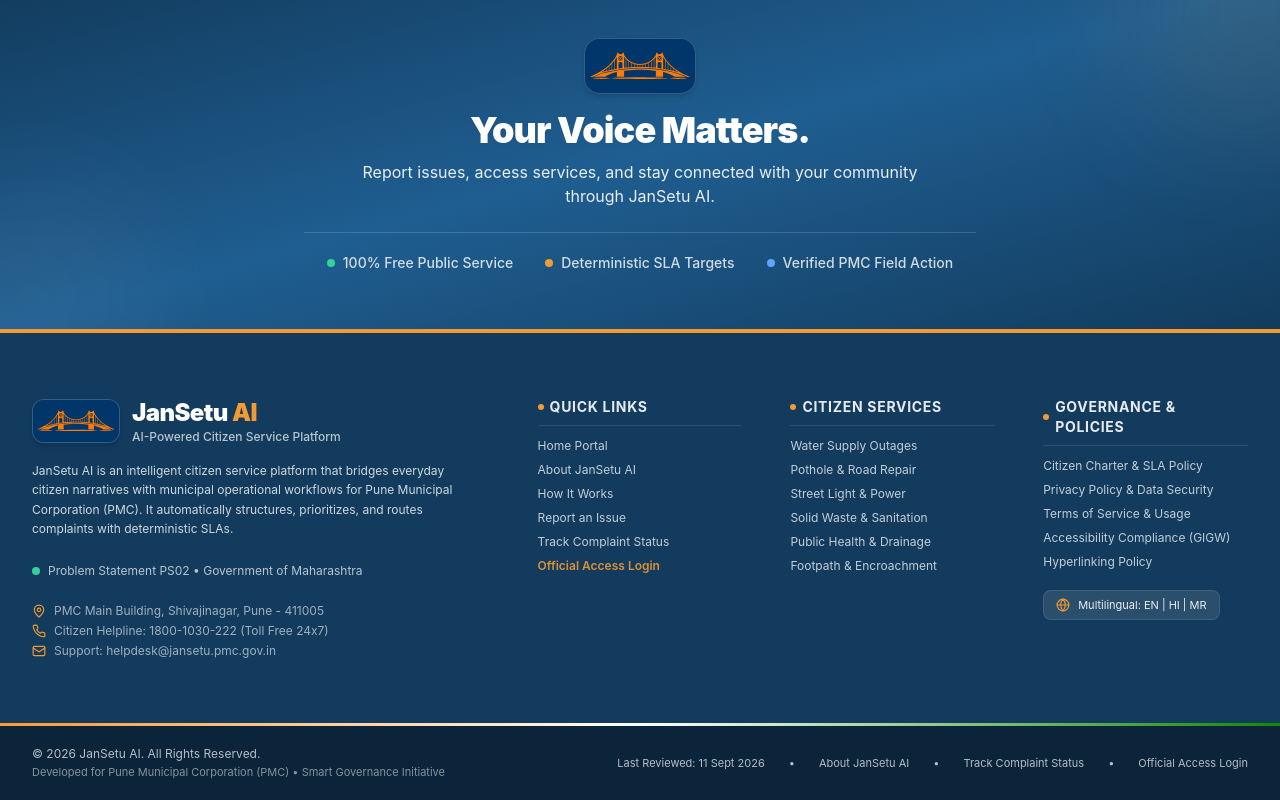
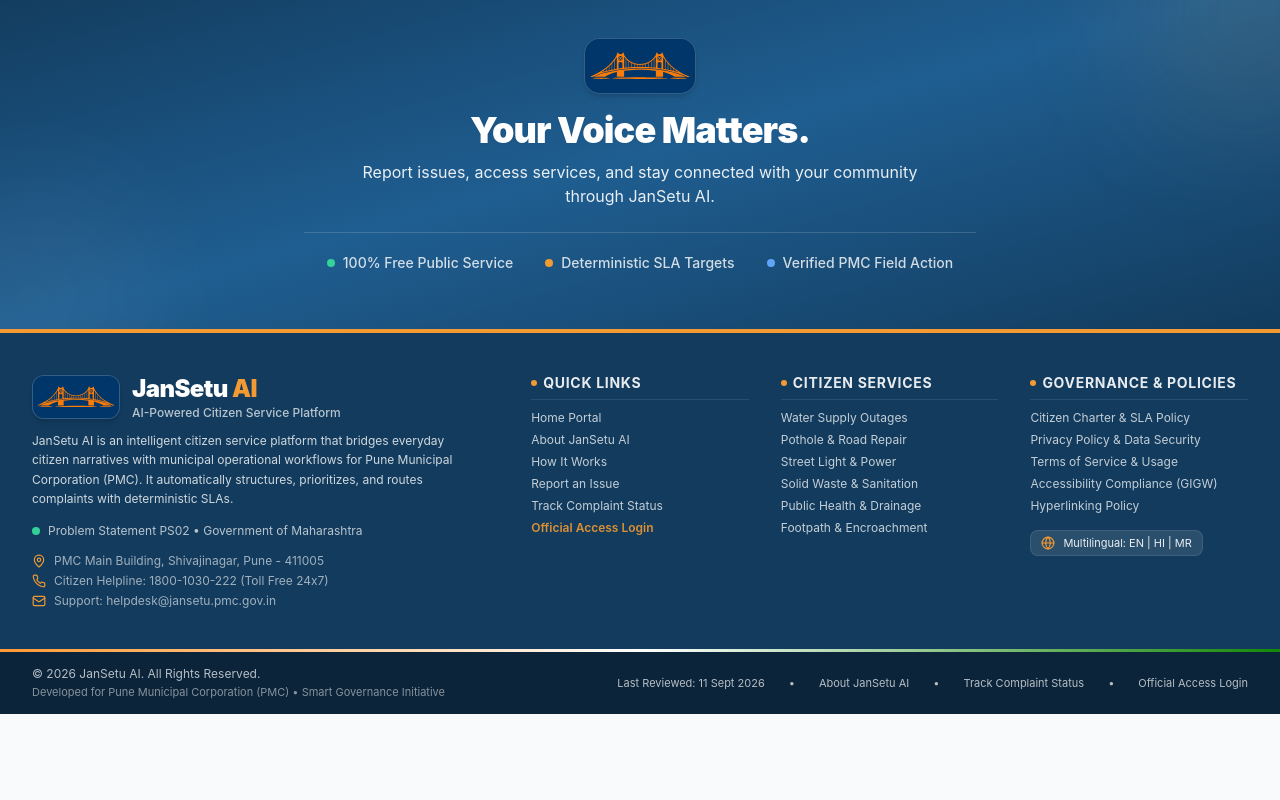
Before and after one commit to Shravanii89/JanSetu-AI, a Next.js app in the folder frontend/: page / in a window 1280 px wide. Shown: the part 2256-3056 px from the top of the page. After the commit the page ends 2970 px from the top, so only its background shows below. Built offline with nearby package versions, Linux system fonts and the light colour scheme.

Commit message:
Enhance Footer

```diff
--- a/frontend/components/layout/Footer.tsx
+++ b/frontend/components/layout/Footer.tsx
@@ -12,10 +12,10 @@
   return (
     <footer className="bg-[#123B5D] text-white border-t-4 border-[#F39A32]">
       {/* Upper Footer: Main Links & Info */}
-      <div className="mx-auto max-w-7xl px-4 sm:px-6 lg:px-8 py-12 lg:py-16">
-        <div className="grid grid-cols-1 md:grid-cols-2 lg:grid-cols-5 gap-8 lg:gap-12">
+      <div className="mx-auto max-w-7xl px-4 sm:px-6 lg:px-8 py-8 sm:py-9 lg:py-10">
+        <div className="grid grid-cols-1 md:grid-cols-2 lg:grid-cols-5 gap-6 lg:gap-8">
           {/* Col 1 & 2: Branding & Description */}
-          <div className="lg:col-span-2 space-y-4">
+          <div className="lg:col-span-2 space-y-2.5">
             <div className="flex items-center gap-3">
               <JanSetuLogo variant="icon" size="md" theme="dark" />
               <div>
@@ -32,12 +32,12 @@
               {t("footer.desc")}
             </p>
 
-            <div className="pt-2 flex items-center gap-2 text-xs text-white/70">
+            <div className="pt-1 flex items-center gap-2 text-xs text-white/70">
               <span className="inline-block h-2 w-2 rounded-full bg-emerald-400 animate-pulse" />
               <span>{t("footer.statementBadge")}</span>
             </div>
 
-            <div className="pt-2 text-xs text-white/60 space-y-1">
+            <div className="pt-1 text-xs text-white/60 space-y-1">
               <p className="flex items-center gap-2">
                 <MapPin className="h-3.5 w-3.5 text-[#F39A32] shrink-0" />
                 {t("footer.address")}
@@ -54,12 +54,12 @@
           </div>
 
           {/* Col 3: Quick Links */}
-          <div className="space-y-3">
-            <h4 className="text-sm font-bold uppercase tracking-wider text-white/90 border-b border-white/10 pb-2 flex items-center gap-1.5">
+          <div className="space-y-2.5">
+            <h4 className="text-sm font-bold uppercase tracking-wider text-white/90 border-b border-white/10 pb-1.5 flex items-center gap-1.5">
               <span className="w-1.5 h-1.5 rounded-full bg-[#F39A32]"></span>
               {t("footer.quickLinks")}
             </h4>
-            <ul className="space-y-2 text-xs text-white/75">
+            <ul className="space-y-1.5 text-xs text-white/75">
               <li>
                 <Link href="/" className="hover:text-[#F39A32] transition-colors flex items-center gap-1">
                   <span>{t("footer.linkHome")}</span>
@@ -94,12 +94,12 @@
           </div>
 
           {/* Col 4: Services */}
-          <div className="space-y-3">
-            <h4 className="text-sm font-bold uppercase tracking-wider text-white/90 border-b border-white/10 pb-2 flex items-center gap-1.5">
+          <div className="space-y-2.5">
+            <h4 className="text-sm font-bold uppercase tracking-wider text-white/90 border-b border-white/10 pb-1.5 flex items-center gap-1.5">
               <span className="w-1.5 h-1.5 rounded-full bg-[#F39A32]"></span>
               {t("footer.citizenServices")}
             </h4>
-            <ul className="space-y-2 text-xs text-white/75">
+            <ul className="space-y-1.5 text-xs text-white/75">
               <li>
                 <Link href="/report?dept=WATER_SUPPLY" className="hover:text-[#F39A32] transition-colors">
                   {t("footer.serviceWater")}
@@ -134,12 +134,12 @@
           </div>
 
           {/* Col 5: Security & Accessibility */}
-          <div className="space-y-3">
-            <h4 className="text-sm font-bold uppercase tracking-wider text-white/90 border-b border-white/10 pb-2 flex items-center gap-1.5">
+          <div className="space-y-2.5">
+            <h4 className="text-sm font-bold uppercase tracking-wider text-white/90 border-b border-white/10 pb-1.5 flex items-center gap-1.5">
               <span className="w-1.5 h-1.5 rounded-full bg-[#F39A32]"></span>
               {t("footer.governancePolicies")}
             </h4>
-            <ul className="space-y-2 text-xs text-white/75">
+            <ul className="space-y-1.5 text-xs text-white/75">
               <li>
                 <span className="hover:text-white transition-colors cursor-pointer">
                   {t("footer.policyCharter")}
@@ -167,8 +167,8 @@
               </li>
             </ul>
 
-            <div className="pt-2">
-              <div className="inline-flex items-center gap-2 rounded-lg bg-white/10 px-3 py-1.5 text-[11px] text-white/90 border border-white/10">
+            <div className="pt-1.5">
+              <div className="inline-flex items-center gap-2 rounded-lg bg-white/10 px-2.5 py-1 text-[11px] text-white/90 border border-white/10">
                 <Globe className="h-3.5 w-3.5 text-[#F39A32]" />
                 <span>{t("footer.multilingualBadge")}</span>
               </div>
@@ -181,8 +181,8 @@
       <div className="tricolor-stripe" />
 
       {/* Bottom Bar: Copyright & Compliance */}
-      <div className="bg-[#0b243a] py-5 text-xs text-white/70">
-        <div className="mx-auto max-w-7xl px-4 sm:px-6 lg:px-8 flex flex-col sm:flex-row items-center justify-between gap-4">
+      <div className="bg-[#0b243a] py-3.5 text-xs text-white/70">
+        <div className="mx-auto max-w-7xl px-4 sm:px-6 lg:px-8 flex flex-col sm:flex-row items-center justify-between gap-3 sm:gap-4">
           <div>
             <p>{t("footer.copyright")}</p>
             <p className="text-[11px] text-white/50 mt-0.5">
```
